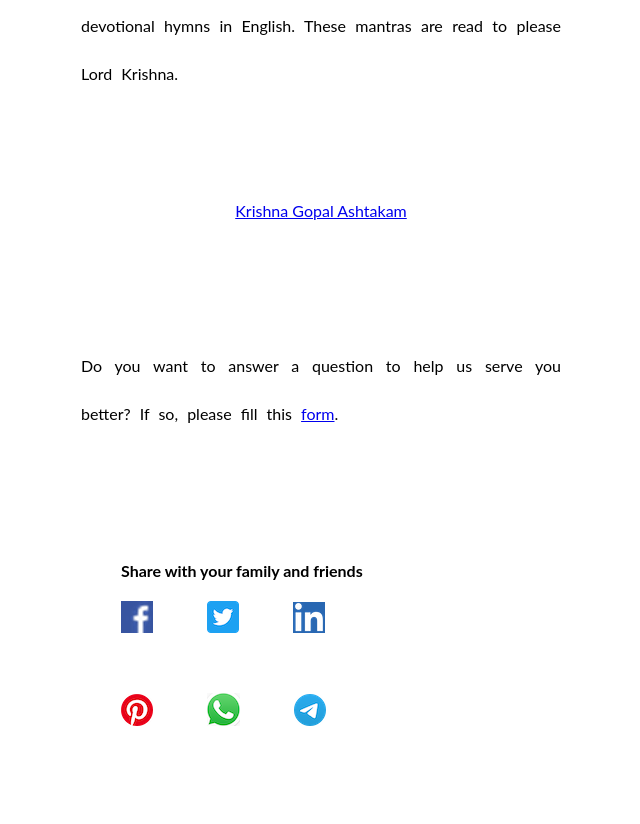
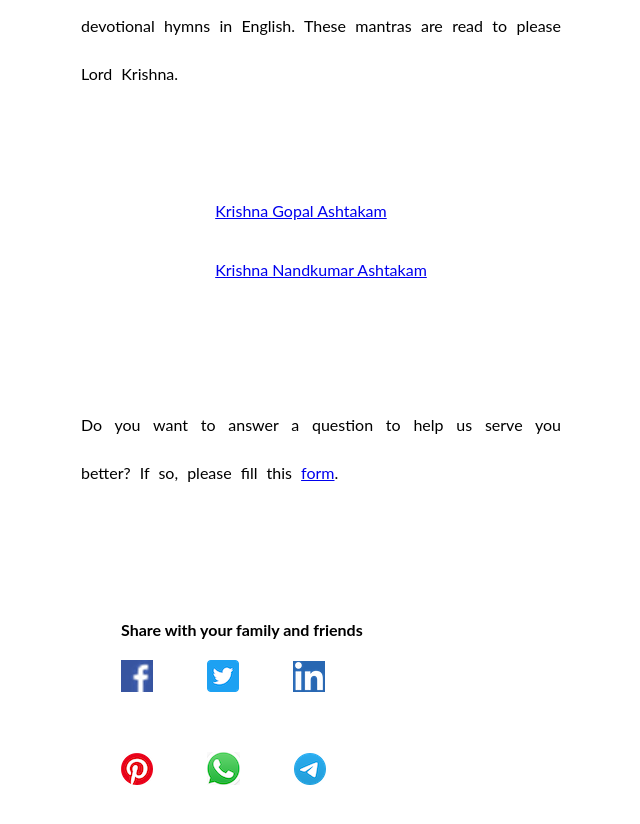
Before and after one commit to abhishekdjoshi/abhishekdjoshi.kclstr.io, a Jekyll site: the page pages/krishna/all.html, which Jekyll copies as it is, in a window 1280 px wide and 900 px high, scrolled down 1018 px. Shown: the top 824 px of the window, without its empty margins (319-959 px from the left). Built offline with Jekyll 4.4.1, drawn with Linux system fonts in a browser that asks for light colours; a script that is not in the unit is left out.

Commit message:
Update all.html

```diff
--- a/pages/krishna/all.html
+++ b/pages/krishna/all.html
@@ -174,6 +174,13 @@
             >
           </td>
         </tr>
+        <tr>
+          <td>
+            <a href="/pages/krishna/nand_ashtakam.html" target="_blank"
+              >Krishna Nandkumar Ashtakam</a
+            >
+          </td>
+        </tr>
       </table>
 
       <br /><br />
```
